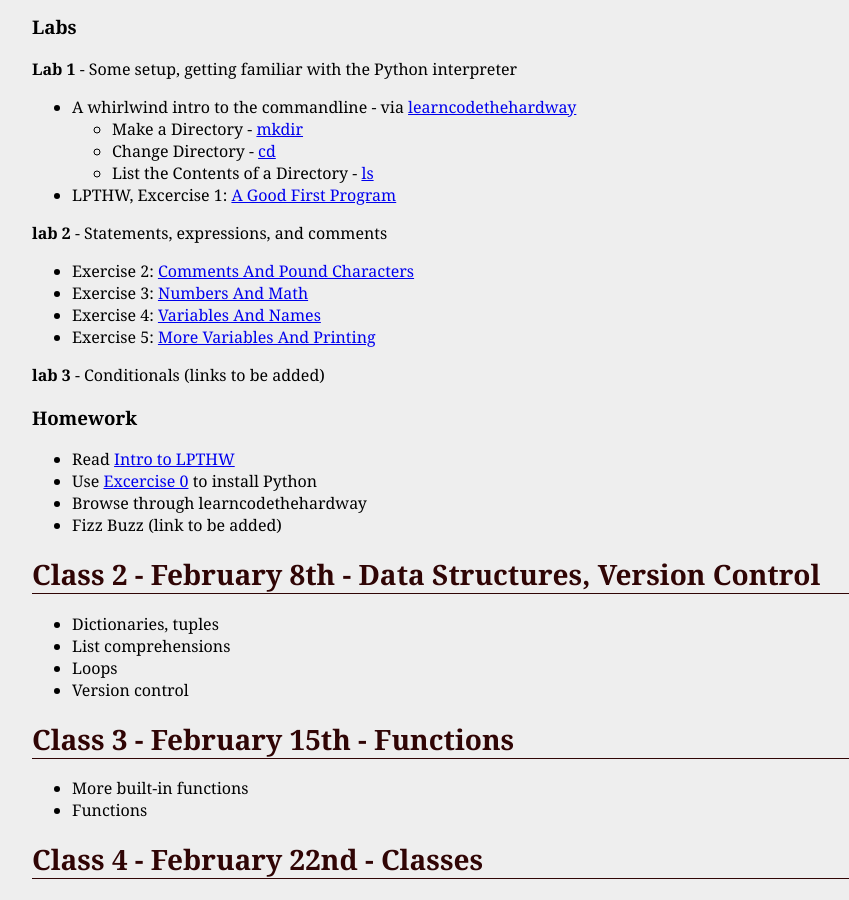
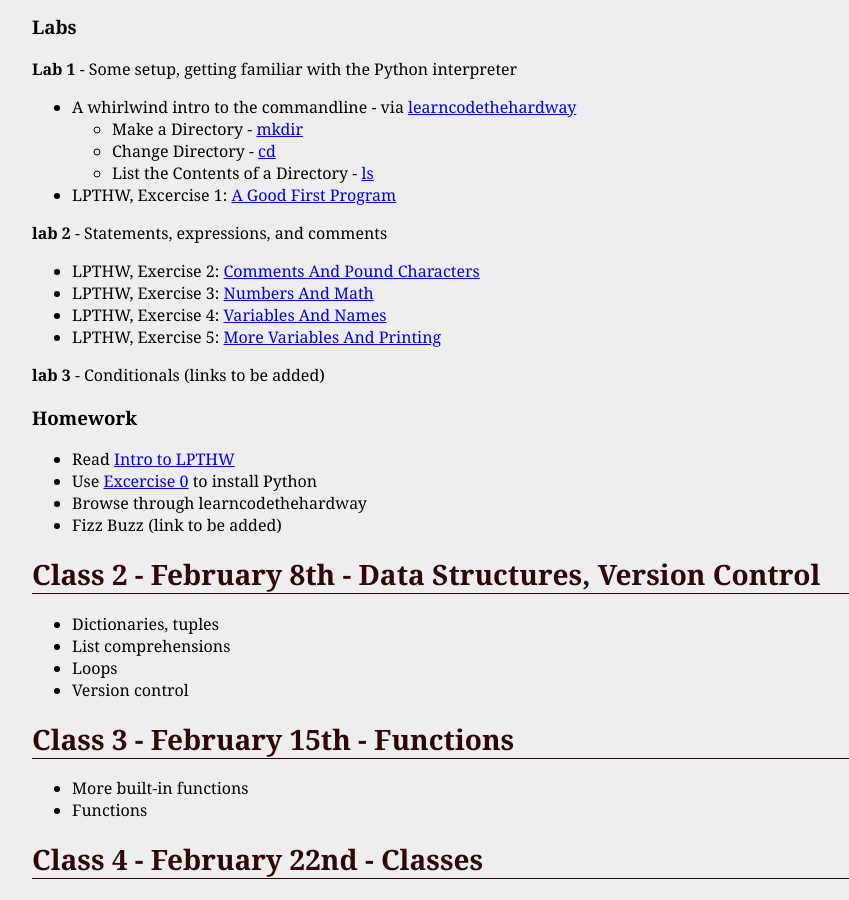
Before and after one commit to jversoza/MTEC2002, a Jekyll site: the page built from programming-foundations-2012-spring.markdown, in a window 1280 px wide and 900 px high, scrolled down 649 px. Shown: the whole window, without its empty margins (128-977 px from the left). Built offline with Jekyll 4.4.1, drawn with Linux system fonts in a browser that asks for light colours.

Commit message:
added book name to exercises

```diff
--- a/programming-foundations-2012-spring.markdown
+++ b/programming-foundations-2012-spring.markdown
@@ -31,10 +31,10 @@
 * LPTHW, Excercise 1: [A Good First Program](http://learnpythonthehardway.org/book/ex1.html)
 
 __lab 2__ - Statements, expressions, and comments
-* Exercise 2: [Comments And Pound Characters](http://learnpythonthehardway.org/book/ex2.html)
-* Exercise 3: [Numbers And Math](http://learnpythonthehardway.org/book/ex3.html)
-* Exercise 4: [Variables And Names](http://learnpythonthehardway.org/book/ex4.html)
-* Exercise 5: [More Variables And Printing](http://learnpythonthehardway.org/book/ex5.html)
+* LPTHW, Exercise 2: [Comments And Pound Characters](http://learnpythonthehardway.org/book/ex2.html)
+* LPTHW, Exercise 3: [Numbers And Math](http://learnpythonthehardway.org/book/ex3.html)
+* LPTHW, Exercise 4: [Variables And Names](http://learnpythonthehardway.org/book/ex4.html)
+* LPTHW, Exercise 5: [More Variables And Printing](http://learnpythonthehardway.org/book/ex5.html)
 
 __lab 3__ - Conditionals
 (links to be added)
```
